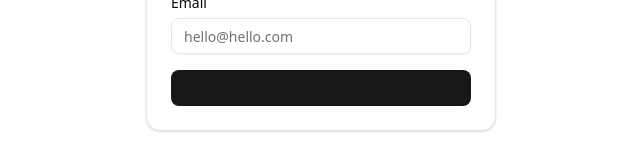
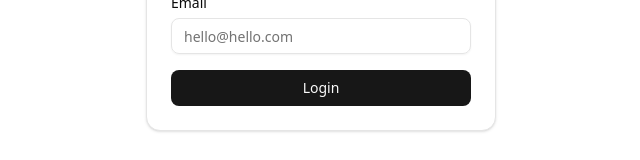
Before and after one commit to MarcoGomesr/invoice-app, a Next.js app: page /login in a window 1280 px wide. Shown: the part 400-560 px from the top of the page, without its empty margins (319-959 px from the left). Built offline with nearby package versions, Linux system fonts and the light colour scheme; no server answers.

Commit message:
fix login text

```diff
--- a/src/app/login/page.tsx
+++ b/src/app/login/page.tsx
@@ -47,7 +47,7 @@ export default async function LoginPage() {
                   />
                 </div>
               </div>
-              <SubmitButtton />
+              <SubmitButtton text="Login" />
             </form>
           </CardContent>
         </Card>
```
